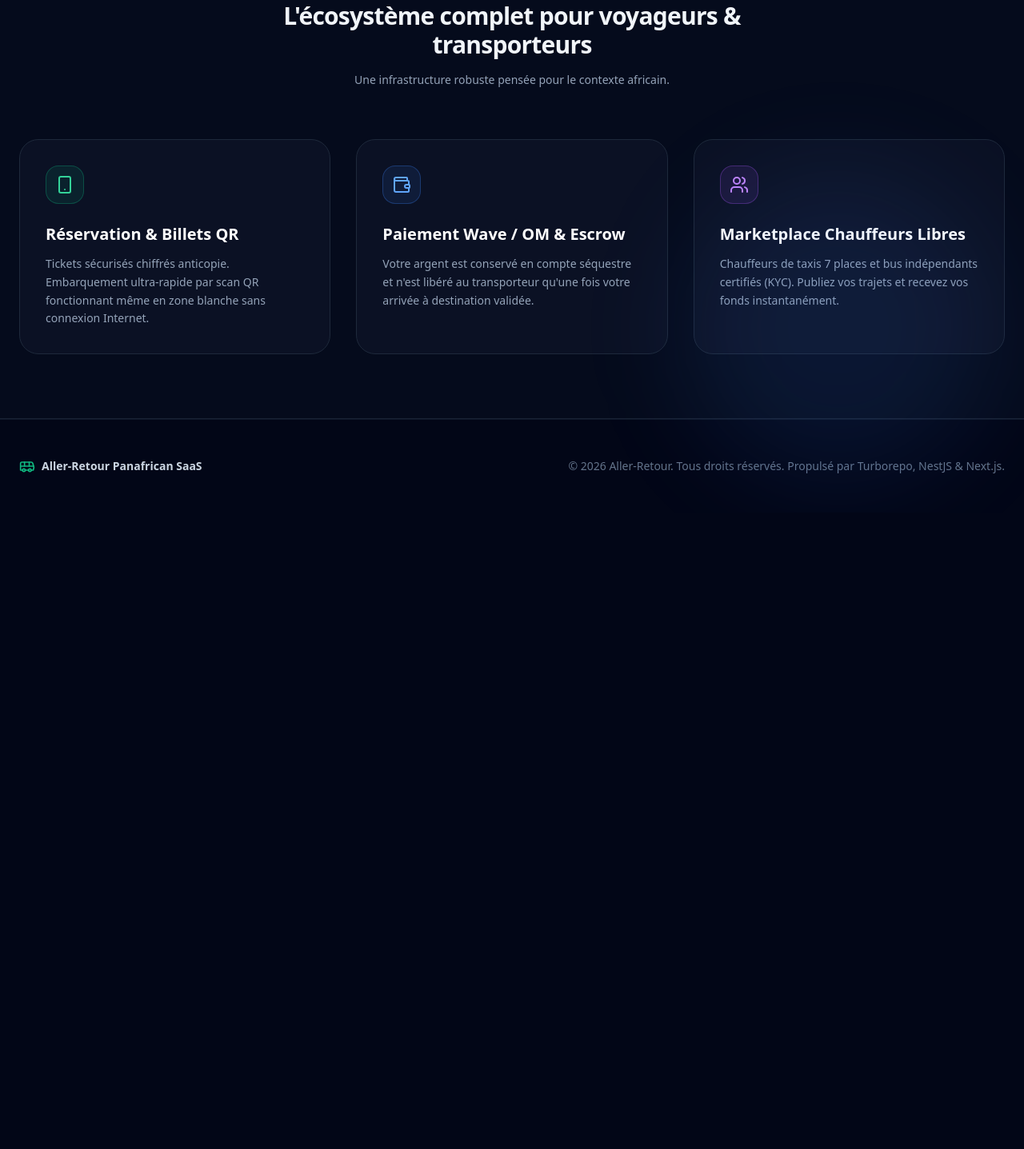
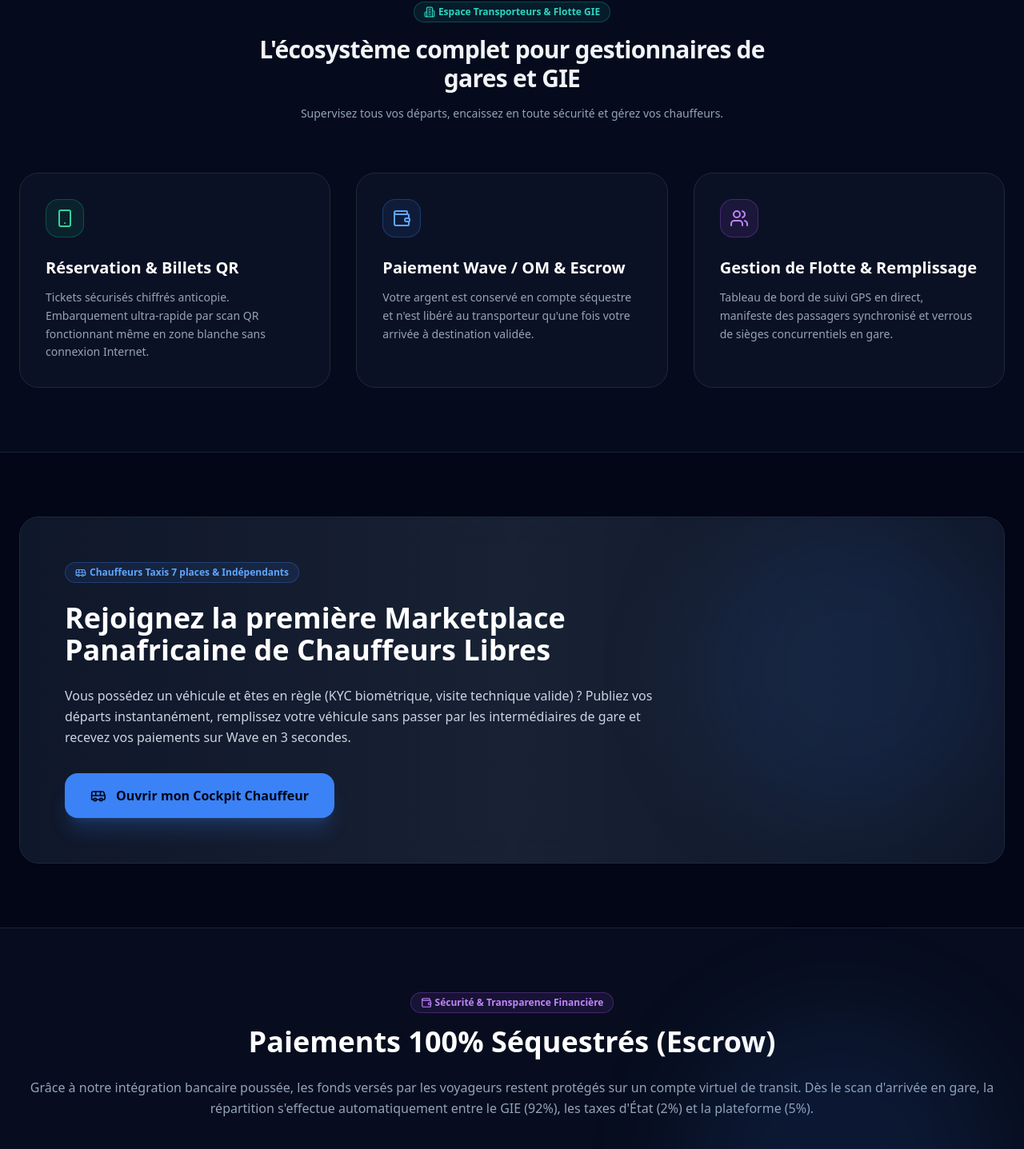
Before and after one commit to migini10/Aller-Retour, a Next.js app in the folder apps/web/: page / in a window 1280 px wide. Shown: the part 988-2425 px from the top of the page at 80% size. Before the commit the page ends 1629 px from the top, so only its background shows below. Built offline with nearby package versions, Linux system fonts and the light colour scheme.

Commit message:
fix(web): enable smooth scrolling and fix anchor links navigation on homepage topbar

```diff
--- a/apps/web/src/app/globals.css
+++ b/apps/web/src/app/globals.css
@@ -3,6 +3,9 @@
 @tailwind utilities;
 
 @layer base {
+  html {
+    scroll-behavior: smooth;
+  }
   body {
     @apply bg-slate-950 text-slate-100 font-sans antialiased selection:bg-emerald-500 selection:text-white;
   }
--- a/apps/web/src/app/page.tsx
+++ b/apps/web/src/app/page.tsx
@@ -27,7 +27,7 @@ export default function HomePage() {
   const navDashboards = [
     { name: 'Espace Voyageur', path: '/dashboard/client', icon: User, desc: 'Réserver un billet & gérer ses bagages' },
     { name: 'Espace Chauffeur', path: '/dashboard/driver', icon: Bus, desc: 'Cockpit de navigation & revenus en direct' },
-    { name: 'Transporteur (GIE)', path: '/dashboard/carrier', icon: Building2, desc: 'Gestion de flotte & répartition Wave/OM' },
+    { name: 'Transporteur (GIE)', path: '/dashboard/carrier', icon: Building2, desc: 'Gestion de flotte & trésorerie en direct' },
     { name: 'Guichet de Gare', path: '/dashboard/dispatcher', icon: TicketCheck, desc: 'Scan QR offline & manifeste d\'embarquement' },
     { name: 'Super Admin', path: '/dashboard/superadmin', icon: ShieldAlert, desc: 'Supervision globale & taxes gouvernementales' },
   ];
@@ -39,7 +39,7 @@ export default function HomePage() {
       <div className="absolute bottom-10 right-10 w-96 h-96 bg-blue-500/10 rounded-full blur-3xl pointer-events-none" />
 
       {/* Topbar / Header */}
-      <header className="border-b border-slate-800/80 bg-slate-900/80 backdrop-blur-md sticky top-0 z-50">
+      <header className="border-b border-slate-800/80 bg-slate-900/80 backdrop-blur-md sticky top-0 z-50 shadow-lg">
         <div className="max-w-7xl mx-auto px-6 h-20 flex items-center justify-between">
           <Link href="/" className="flex items-center space-x-3 group">
             <div className="w-10 h-10 rounded-xl bg-gradient-to-tr from-emerald-500 to-teal-400 flex items-center justify-center shadow-lg shadow-emerald-500/30 group-hover:scale-105 transition-transform">
@@ -50,24 +50,24 @@ export default function HomePage() {
             </span>
           </Link>
 
-          {/* Navigation Topbar Active */}
-          <nav className="hidden xl:flex items-center space-x-8 text-sm font-medium text-slate-300">
-            <Link href="/dashboard/client" className="hover:text-emerald-400 flex items-center gap-1.5 transition-colors">
+          {/* Navigation Topbar Active avec défilement fluide vers les sections */}
+          <nav className="hidden lg:flex items-center space-x-8 text-sm font-medium text-slate-300 cursor-pointer">
+            <a href="#search" className="hover:text-emerald-400 flex items-center gap-1.5 transition-colors py-2">
               <User className="w-4 h-4 text-emerald-400" />
               <span>Rechercher un Trajet</span>
-            </Link>
-            <Link href="/dashboard/carrier" className="hover:text-emerald-400 flex items-center gap-1.5 transition-colors">
+            </a>
+            <a href="#features" className="hover:text-emerald-400 flex items-center gap-1.5 transition-colors py-2">
               <Building2 className="w-4 h-4 text-teal-400" />
               <span>Transporteurs / GIE</span>
-            </Link>
-            <Link href="/dashboard/driver" className="hover:text-emerald-400 flex items-center gap-1.5 transition-colors">
+            </a>
+            <a href="#marketplace" className="hover:text-emerald-400 flex items-center gap-1.5 transition-colors py-2">
               <Bus className="w-4 h-4 text-blue-400" />
               <span>Chauffeurs Libres</span>
-            </Link>
-            <Link href="/dashboard/superadmin" className="hover:text-emerald-400 flex items-center gap-1.5 transition-colors">
+            </a>
+            <a href="#wallets" className="hover:text-emerald-400 flex items-center gap-1.5 transition-colors py-2">
               <Wallet className="w-4 h-4 text-purple-400" />
               <span>Wallets & Séquestre</span>
-            </Link>
+            </a>
           </nav>
 
           <div className="flex items-center space-x-3">
@@ -85,11 +85,11 @@ export default function HomePage() {
               <span>Accès Guichet</span>
             </Link>
 
-            {/* Bouton d'ouverture du menu Sidebar */}
+            {/* Bouton Menu Sidebar */}
             <button
               onClick={() => setIsSidebarOpen(!isSidebarOpen)}
               className="p-2.5 rounded-xl border border-slate-700 bg-slate-800/50 text-white hover:bg-slate-800 hover:text-emerald-400 transition-all focus:outline-none"
-              title="Menu de navigation des espaces"
+              title="Menu de navigation"
             >
               {isSidebarOpen ? <X className="w-6 h-6" /> : <Menu className="w-6 h-6" />}
             </button>
@@ -97,7 +97,7 @@ export default function HomePage() {
         </div>
       </header>
 
-      {/* Menu Sidebar / Drawer Coulissant en Surimpression (À Gauche) */}
+      {/* Menu Sidebar / Drawer Coulissant (À Gauche) */}
       {isSidebarOpen && (
         <div className="fixed inset-0 z-50 overflow-hidden">
           <div
@@ -165,8 +165,8 @@ export default function HomePage() {
         </div>
       )}
 
-      {/* Hero Section */}
-      <section className="pt-20 pb-28 px-6 text-center max-w-5xl mx-auto">
+      {/* Hero Section & Search Widget */}
+      <section id="search" className="pt-20 pb-28 px-6 text-center max-w-5xl mx-auto scroll-mt-28">
         <div className="inline-flex items-center space-x-2 px-4 py-2 rounded-full bg-slate-900 border border-emerald-500/30 text-emerald-400 text-xs font-semibold mb-8 animate-pulse">
           <Shield className="w-4 h-4" />
           <span>Plateforme Officielle de Mobilité Panafricaine & Paiement Séquestre</span>
@@ -183,7 +183,7 @@ export default function HomePage() {
           Fini les heures d'attente incertaines en gare routière. Réservez votre place exacte, payez en toute sécurité par Wave ou Orange Money, et suivez votre bus en direct.
         </p>
 
-        {/* Search Widget (Glassmorphism) lié au Dashboard Client */}
+        {/* Search Widget */}
         <div className="bg-slate-900/80 border border-slate-800 rounded-3xl p-6 md:p-8 shadow-2xl backdrop-blur-xl max-w-4xl mx-auto text-left">
           <div className="grid grid-cols-1 md:grid-cols-4 gap-4">
             <div className="space-y-2">
@@ -239,14 +239,17 @@ export default function HomePage() {
         </div>
       </section>
 
-      {/* Feature Grid */}
-      <section className="py-20 bg-slate-900/30 border-y border-slate-800/80 px-6">
+      {/* Feature Grid - Transporteurs GIE */}
+      <section id="features" className="py-20 bg-slate-900/30 border-y border-slate-800/80 px-6 scroll-mt-28">
         <div className="max-w-7xl mx-auto">
           <div className="text-center max-w-2xl mx-auto mb-16">
+            <div className="inline-flex items-center gap-1 bg-teal-500/10 border border-teal-500/30 px-3 py-1 rounded-full text-teal-400 text-xs font-semibold mb-4">
+              <Building2 className="w-3.5 h-3.5" /> Espace Transporteurs & Flotte GIE
+            </div>
             <h2 className="text-3xl font-extrabold tracking-tight mb-4">
-              L'écosystème complet pour voyageurs & transporteurs
+              L'écosystème complet pour gestionnaires de gares et GIE
             </h2>
-            <p className="text-slate-400 text-sm">Une infrastructure robuste pensée pour le contexte africain.</p>
+            <p className="text-slate-400 text-sm">Supervisez tous vos départs, encaissez en toute sécurité et gérez vos chauffeurs.</p>
           </div>
 
           <div className="grid grid-cols-1 md:grid-cols-3 gap-8">
@@ -274,11 +277,60 @@ export default function HomePage() {
               <div className="w-12 h-12 rounded-2xl bg-purple-500/10 border border-purple-500/30 flex items-center justify-center mb-6 group-hover:scale-110 transition-transform">
                 <Users className="w-6 h-6 text-purple-400" />
               </div>
-              <h3 className="text-xl font-bold mb-3 text-white">Marketplace Chauffeurs Libres</h3>
+              <h3 className="text-xl font-bold mb-3 text-white">Gestion de Flotte & Remplissage</h3>
               <p className="text-slate-400 text-sm leading-relaxed">
-                Chauffeurs de taxis 7 places et bus indépendants certifiés (KYC). Publiez vos trajets et recevez vos fonds instantanément.
+                Tableau de bord de suivi GPS en direct, manifeste des passagers synchronisé et verrous de sièges concurrentiels en gare.
               </p>
             </div>
+          </div>
+        </div>
+      </section>
+
+      {/* Marketplace Chauffeurs Libres */}
+      <section id="marketplace" className="py-20 px-6 max-w-7xl mx-auto scroll-mt-28">
+        <div className="bg-gradient-to-r from-slate-900 via-slate-800/80 to-slate-900 border border-slate-800 rounded-3xl p-10 md:p-14 relative overflow-hidden backdrop-blur-xl">
+          <div className="absolute top-0 right-0 w-96 h-96 bg-blue-500/10 rounded-full blur-3xl pointer-events-none" />
+          <div className="max-w-3xl">
+            <div className="inline-flex items-center gap-1 bg-blue-500/10 border border-blue-500/30 px-3 py-1 rounded-full text-blue-400 text-xs font-semibold mb-6">
+              <Bus className="w-3.5 h-3.5" /> Chauffeurs Taxis 7 places & Indépendants
+            </div>
+            <h2 className="text-3xl md:text-4xl font-extrabold text-white mb-6 leading-tight">
+              Rejoignez la première Marketplace Panafricaine de Chauffeurs Libres
+            </h2>
+            <p className="text-slate-300 text-base mb-8 leading-relaxed">
+              Vous possédez un véhicule et êtes en règle (KYC biométrique, visite technique valide) ? Publiez vos départs instantanément, remplissez votre véhicule sans passer par les intermédiaires de gare et recevez vos paiements sur Wave en 3 secondes.
+            </p>
+            <Link
+              href="/dashboard/driver"
+              className="px-8 py-4 rounded-2xl bg-blue-500 hover:bg-blue-600 font-bold text-slate-950 inline-flex items-center gap-3 transition-transform hover:scale-105 shadow-xl shadow-blue-500/20"
+            >
+              <Bus className="w-5 h-5 text-slate-950" />
+              <span>Ouvrir mon Cockpit Chauffeur</span>
+            </Link>
+          </div>
+        </div>
+      </section>
+
+      {/* Wallets & Séquestre Escrow */}
+      <section id="wallets" className="py-20 bg-slate-900/40 border-t border-slate-800/80 px-6 scroll-mt-28">
+        <div className="max-w-7xl mx-auto text-center max-w-3xl mx-auto">
+          <div className="inline-flex items-center gap-1 bg-purple-500/10 border border-purple-500/30 px-3 py-1 rounded-full text-purple-400 text-xs font-semibold mb-4">
+            <Wallet className="w-3.5 h-3.5" /> Sécurité & Transparence Financière
+          </div>
+          <h2 className="text-3xl md:text-4xl font-extrabold text-white mb-6">
+            Paiements 100% Séquestrés (Escrow)
+          </h2>
+          <p className="text-slate-400 text-base mb-10 leading-relaxed">
+            Grâce à notre intégration bancaire poussée, les fonds versés par les voyageurs restent protégés sur un compte virtuel de transit. Dès le scan d'arrivée en gare, la répartition s'effectue automatiquement entre le GIE (92%), les taxes d'État (2%) et la plateforme (5%).
+          </p>
+          <div className="flex flex-wrap justify-center gap-4">
+            <Link
+              href="/dashboard/superadmin"
+              className="px-8 py-4 rounded-2xl bg-gradient-to-r from-purple-500 to-indigo-500 hover:from-purple-600 hover:to-indigo-600 font-bold text-white shadow-xl shadow-purple-500/20 hover:scale-105 transition-all flex items-center gap-2"
+            >
+              <ShieldAlert className="w-5 h-5" />
+              <span>Supervision Financière Globale</span>
+            </Link>
           </div>
         </div>
       </section>
```
